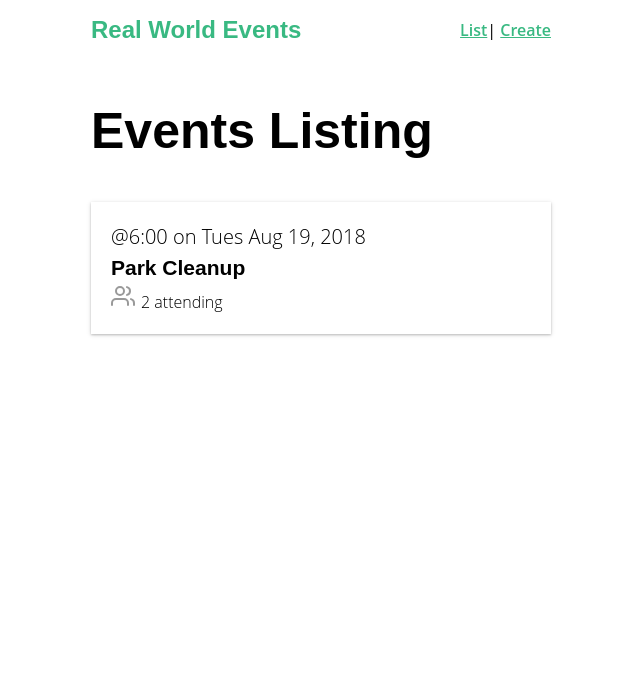
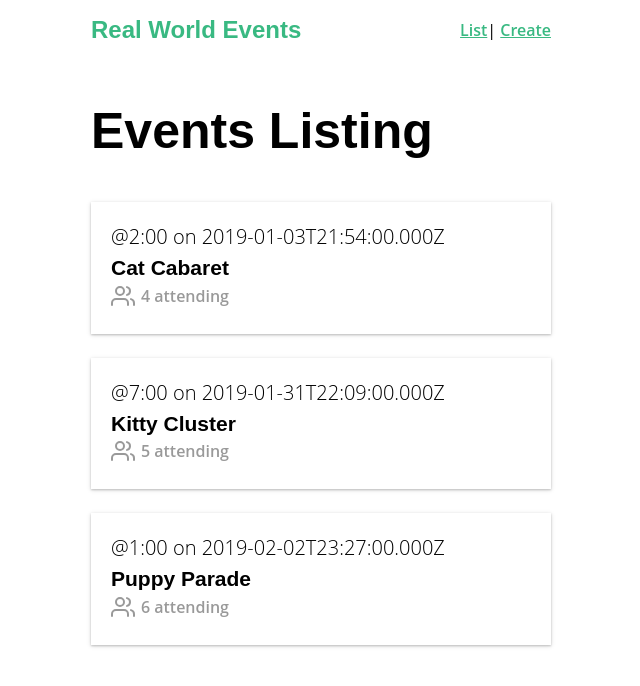
Before and after one commit to twalk2/real-world-vue, a Vue app: page / in a window 1280 px wide. Shown: the top 686 px of the page, without its empty margins (319-959 px from the left). Built offline with nearby package versions, Linux system fonts and the light colour scheme; data requests are answered from the project's data file.

Commit message:
implemented axios call

```diff
--- /dev/null
+++ b/db.json
@@ -0,0 +1,49 @@
+{
+  "events": [
+    {
+      "id": 5928101,
+      "user": {
+        "id": "abc123",
+        "name": "Adam"
+      },
+      "category": "animal welfare",
+      "organizer": "Adam",
+      "title": "Cat Cabaret",
+      "description": "Yay felines!",
+      "location": "Meow Town",
+      "date": "2019-01-03T21:54:00.000Z",
+      "time": "2:00",
+      "attendees": ["Chris", "Jason", "Kyle", "Larry"]
+    },
+    {
+      "id": 8419988,
+      "user": {
+        "id": "abc123",
+        "name": "Adam"
+      },
+      "category": "animal welfare",
+      "organizer": "Adam",
+      "title": "Kitty Cluster",
+      "description": "Yay cats!",
+      "location": "Catlandia",
+      "date": "2019-01-31T22:09:00.000Z",
+      "time": "7:00",
+      "attendees": ["Chris", "Jason", "Kyle", "Larry", "Jorge"]
+    },
+    {
+      "id": 4582797,
+      "user": {
+        "id": "abc123",
+        "name": "Adam"
+      },
+      "category": "animal welfare",
+      "organizer": "Adam",
+      "title": "Puppy Parade",
+      "description": "Yay pups!",
+      "location": "Puptown ",
+      "date": "2019-02-02T23:27:00.000Z",
+      "time": "1:00",
+      "attendees": ["Chris", "Jason", "Kyle", "Larry", "Jorge", "Louie"]
+    }
+  ]
+}
--- a/package.json
+++ b/package.json
@@ -8,6 +8,7 @@
     "lint": "vue-cli-service lint"
   },
   "dependencies": {
+    "axios": "^0.19.0",
     "core-js": "^3.3.2",
     "lodash": "^4.17.15",
     "vue": "^2.6.10",
--- a/src/components/BaseIcon.vue
+++ b/src/components/BaseIcon.vue
@@ -1,8 +1,9 @@
 <template>
   <div class="icon-wrapper">
     <svg class="icon" :width="width" :height="height">
-      <use v-bind="{'xlink:href':'/feather-sprite.svg#'+name}"></use>
+      <use v-bind="{ 'xlink:href': '/feather-sprite.svg#' + name }"></use>
     </svg>
+    <slot></slot>
   </div>
 </template>
 
--- a/src/components/EventCard.vue
+++ b/src/components/EventCard.vue
@@ -1,29 +1,20 @@
 <template>
-  <router-link class="event-link" :to="{ name: 'event-show', params: { id: '1' } }">
+  <router-link
+    class="event-link"
+    :to="{ name: 'event-show', params: { id: event.id } }"
+  >
     <div class="event-card -shadow">
       <span class="eyebrow">@{{ event.time }} on {{ event.date }}</span>
       <h4 class="title">{{ event.title }}</h4>
-      <BaseIcon name="users"/>
-      <span>{{ event.attendees.length }} attending</span>
+      <BaseIcon name="users">{{ event.attendees.length }} attending</BaseIcon>
     </div>
   </router-link>
 </template>
 
 <script>
 export default {
-  data() {
-    return {
-      event: {
-        id: 1,
-        title: 'Park Cleanup',
-        date: 'Tues Aug 19, 2018',
-        time: '6:00',
-        attendees: [
-          { id: 'abc123', name: 'Adam Jahr' },
-          { id: 'def456', name: 'Gregg Pollack' }
-        ]
-      }
-    }
+  props: {
+    event: Object
   }
 }
 </script>
--- a/src/views/EventList.vue
+++ b/src/views/EventList.vue
@@ -1,17 +1,27 @@
 <template>
   <div>
     <h1>Events Listing</h1>
-    <EventCard/>
-    <BaseIcon/>
+    <EventCard v-for="event in events" :key="event.id" :event="event" />
   </div>
 </template>
 
 <script>
 import EventCard from '@/components/EventCard.vue'
-
+import axios from 'axios'
 export default {
   components: {
     EventCard
+  },
+  data() {
+    return {
+      events: []
+    }
+  },
+  created() {
+    axios
+      .get('http://localhost:3000/events')
+      .then(response => (this.events = response.data))
+      .catch(error => console.log('error', error))
   }
 }
 </script>
```
Also changed, not shown: 1 other file (tests, documents, lock files or other folders).
